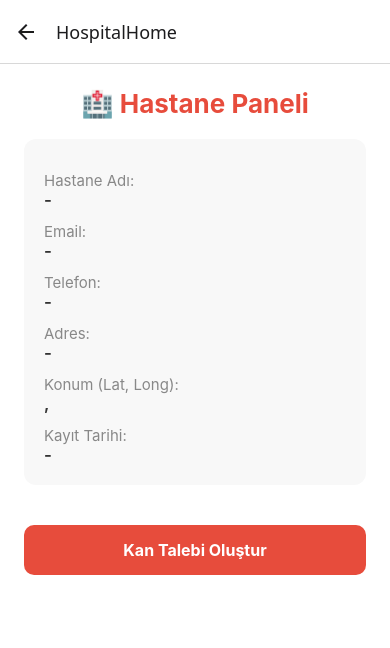
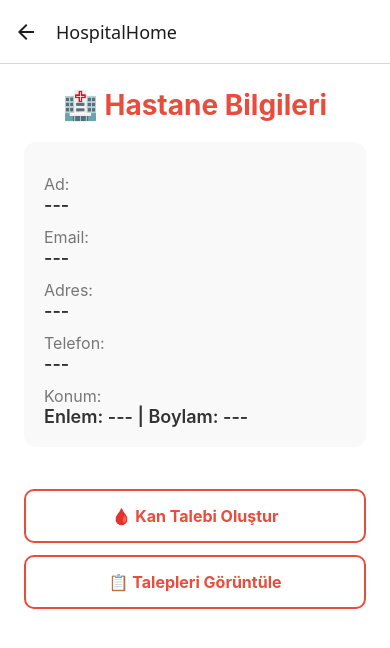
Before and after one commit to seriftales/Hemolink, a React Native app in the folder frontend/: screen /HospitalHome in a window 390 px wide. Shown: the top 648 px of the page. Built offline with nearby package versions, Linux system fonts and the light colour scheme.

Commit message:
Talepleri görüntüleme ekranı güncellendi tablo formu eklendi , hastane için kan talebi oluşturma ekranı eklendi

```diff
--- a/frontend/App.js
+++ b/frontend/App.js
@@ -9,6 +9,8 @@ import HomeScreen from './screens/HomeScreen';
 import ProfileScreen from './screens/ProfileScreen';
 import NearbyCentersScreen from './screens/NearbyCentersScreen';
 import HospitalHomeScreen from './screens/HospitalHomeScreen';
+import HospitalRequestsScreen from './screens/HospitalRequestsScreen';
+import CreateBloodRequestScreen from './screens/CreateBloodRequestScreen';
 import { AuthProvider } from './context/AuthContext';
 
 const Stack = createNativeStackNavigator();
@@ -24,6 +26,8 @@ export default function App() {
           <Stack.Screen name="Register" component={RegisterScreen} />
           <Stack.Screen name="Home" component={HomeScreen} />
           <Stack.Screen name="Profile" component={ProfileScreen} />
+          <Stack.Screen name="CreateBloodRequest" component={CreateBloodRequestScreen} />
+          <Stack.Screen name="HospitalRequests" component={HospitalRequestsScreen} />
           <Stack.Screen name="NearbyCenters" component={NearbyCentersScreen} />
           <Stack.Screen name="HospitalHome" component={HospitalHomeScreen} />
         </Stack.Navigator>
--- a/frontend/navigation/AppNavigator.js
+++ b/frontend/navigation/AppNavigator.js
@@ -11,6 +11,8 @@ import HomeScreen from '../screens/HomeScreen';
 import NearbyCentersScreen from '../screens/NearbyCentersScreen';
 import ProfileScreen from '../screens/ProfileScreen';
 import HospitalHomeScreen from '../screens/HospitalHomeScreen';
+import HospitalRequestsScreen from './screens/HospitalRequestsScreen';
+import CreateBloodRequestScreen from './screens/CreateBloodRequestScreen';
 
 const Stack = createStackNavigator();
 
@@ -24,8 +26,10 @@ const AppNavigator = () => {
         <Stack.Screen name="HospitalLogin" component={HospitalLoginScreen} />
         <Stack.Screen name="Register" component={RegisterScreen} />
         <Stack.Screen name="Home" component={HomeScreen} />
+        <Stack.Screen name="CreateBloodRequest" component={CreateBloodRequestScreen} />
         <Stack.Screen name="NearbyCenters" component={NearbyCentersScreen} />
         <Stack.Screen name="Profile" component={ProfileScreen} />
+        <Stack.Screen name="HospitalRequests" component={HospitalRequestsScreen} />
       </Stack.Navigator>
     </NavigationContainer>
   );
--- /dev/null
+++ b/frontend/screens/CreateBloodRequestScreen.js
@@ -0,0 +1,111 @@
+import React, { useState } from 'react';
+import {
+  View,
+  Text,
+  StyleSheet,
+  TouchableOpacity,
+  ScrollView,
+  Alert
+} from 'react-native';
+import { Picker } from '@react-native-picker/picker';
+import FormInput from '../components/FormInput';
+
+const CreateBloodRequestScreen = ({ route, navigation }) => {
+  const hospital = route.params?.hospital;
+
+  const [bloodType, setBloodType] = useState('A+');
+  const [urgencyLevel, setUrgencyLevel] = useState('low');
+
+  const handleSubmit = () => {
+    Alert.alert('Başarılı', 'Kan talebi oluşturuldu.');
+    // 👇 Daha sonra backend'e gönderilecek alanlar
+    console.log({
+      hospital_id: hospital.id,
+      blood_type: bloodType,
+      urgency_level: urgencyLevel,
+    });
+    navigation.goBack();
+  };
+
+  return (
+    <ScrollView contentContainerStyle={styles.container}>
+      <Text style={styles.header}>Kan Talebi Oluştur</Text>
+
+      <Text style={styles.label}>Kan Grubu</Text>
+      <View style={styles.pickerWrapper}>
+        <Picker
+          selectedValue={bloodType}
+          onValueChange={(itemValue) => setBloodType(itemValue)}
+          style={styles.picker}
+        >
+          {['A+', 'A-', 'B+', 'B-', 'AB+', 'AB-', '0+', '0-'].map((type) => (
+            <Picker.Item key={type} label={type} value={type} />
+          ))}
+        </Picker>
+      </View>
+
+      <Text style={styles.label}>Aciliyet Durumu</Text>
+      <View style={styles.pickerWrapper}>
+        <Picker
+          selectedValue={urgencyLevel}
+          onValueChange={(itemValue) => setUrgencyLevel(itemValue)}
+          style={styles.picker}
+        >
+          {['low', 'medium', 'high', 'critical'].map((level) => (
+            <Picker.Item key={level} label={level.toUpperCase()} value={level} />
+          ))}
+        </Picker>
+      </View>
+
+      <TouchableOpacity style={styles.button} onPress={handleSubmit}>
+        <Text style={styles.buttonText}>Talebi Oluştur</Text>
+      </TouchableOpacity>
+    </ScrollView>
+  );
+};
+
+const styles = StyleSheet.create({
+  container: {
+    padding: 24,
+    backgroundColor: '#fff',
+    flexGrow: 1,
+  },
+  header: {
+    fontSize: 26,
+    fontWeight: 'bold',
+    color: '#e74c3c',
+    marginBottom: 20,
+    textAlign: 'center',
+  },
+  label: {
+    fontSize: 16,
+    color: '#555',
+    marginBottom: 6,
+    marginTop: 18,
+  },
+  pickerWrapper: {
+    borderWidth: 1,
+    borderColor: '#ccc',
+    borderRadius: 8,
+    overflow: 'hidden',
+    backgroundColor: '#f2f2f2',
+  },
+  picker: {
+    height: 50,
+    width: '100%',
+  },
+  button: {
+    marginTop: 40,
+    backgroundColor: '#e74c3c',
+    padding: 15,
+    borderRadius: 12,
+    alignItems: 'center',
+  },
+  buttonText: {
+    color: '#fff',
+    fontSize: 17,
+    fontWeight: 'bold',
+  },
+});
+
+export default CreateBloodRequestScreen;
--- a/frontend/screens/HospitalHomeScreen.js
+++ b/frontend/screens/HospitalHomeScreen.js
@@ -5,40 +5,43 @@ const HospitalHomeScreen = ({ route, navigation }) => {
   const hospital = route.params?.hospital;
 
   const handleCreateBloodRequest = () => {
-    // İstek oluşturma fonksiyonu (ileride API eklenecek)
-    alert('Kan talebi oluşturuldu!');
+    navigation.navigate('CreateBloodRequest', { hospital });
+  };
+
+  const handleViewRequests = () => {
+    navigation.navigate('HospitalRequests');
   };
 
   return (
     <ScrollView contentContainerStyle={styles.container}>
-      <Text style={styles.header}>🏥 Hastane Paneli</Text>
+      <Text style={styles.header}>🏥 Hastane Bilgileri</Text>
 
       <View style={styles.card}>
-        <Text style={styles.label}>Hastane Adı:</Text>
-        <Text style={styles.value}>{hospital?.name || '-'}</Text>
+        <Text style={styles.label}>Ad:</Text>
+        <Text style={styles.value}>{hospital?.name || '---'}</Text>
 
         <Text style={styles.label}>Email:</Text>
-        <Text style={styles.value}>{hospital?.email || '-'}</Text>
+        <Text style={styles.value}>{hospital?.email || '---'}</Text>
+
+        <Text style={styles.label}>Adres:</Text>
+        <Text style={styles.value}>{hospital?.address || '---'}</Text>
 
         <Text style={styles.label}>Telefon:</Text>
-        <Text style={styles.value}>{hospital?.phone || '-'}</Text>
+        <Text style={styles.value}>{hospital?.phone || '---'}</Text>
 
-        <Text style={styles.label}>Adres:</Text>
-        <Text style={styles.value}>{hospital?.address || '-'}</Text>
-
-        <Text style={styles.label}>Konum (Lat, Long):</Text>
+        <Text style={styles.label}>Konum:</Text>
         <Text style={styles.value}>
-          {hospital?.latitude}, {hospital?.longitude}
-        </Text>
-
-        <Text style={styles.label}>Kayıt Tarihi:</Text>
-        <Text style={styles.value}>
-          {hospital?.created_at ? new Date(hospital.created_at).toLocaleString() : '-'}
+          Enlem: {hospital?.latitude || '---'} | Boylam: {hospital?.longitude || '---'}
         </Text>
       </View>
 
-      <TouchableOpacity style={styles.button} onPress={handleCreateBloodRequest}>
-        <Text style={styles.buttonText}>Kan Talebi Oluştur</Text>
+      {/* ⬜ Aynı Stilde Butonlar */}
+      <TouchableOpacity style={styles.buttonSecondary} onPress={handleCreateBloodRequest}>
+        <Text style={styles.buttonSecondaryText}>🩸 Kan Talebi Oluştur</Text>
+      </TouchableOpacity>
+
+      <TouchableOpacity style={styles.buttonSecondary} onPress={handleViewRequests}>
+        <Text style={styles.buttonSecondaryText}>📋 Talepleri Görüntüle</Text>
       </TouchableOpacity>
     </ScrollView>
   );
@@ -52,39 +55,40 @@ const styles = StyleSheet.create({
     alignItems: 'center',
   },
   header: {
-    fontSize: 26,
+    fontSize: 28,
     fontWeight: 'bold',
     color: '#e74c3c',
     marginBottom: 20,
   },
   card: {
     width: '100%',
-    backgroundColor: '#f8f8f8',
+    backgroundColor: '#f9f9f9',
     padding: 20,
     borderRadius: 12,
     marginBottom: 30,
     elevation: 3,
   },
   label: {
-    fontSize: 15,
-    color: '#888',
+    fontSize: 16,
+    color: '#777',
     marginTop: 12,
   },
   value: {
-    fontSize: 17,
+    fontSize: 18,
     fontWeight: '600',
     color: '#333',
   },
-  button: {
-    backgroundColor: '#e74c3c',
+  buttonSecondary: {
+    borderColor: '#e74c3c',
+    borderWidth: 2,
     padding: 15,
     borderRadius: 10,
     width: '100%',
     alignItems: 'center',
-    marginTop: 10,
+    marginTop: 12,
   },
-  buttonText: {
-    color: '#fff',
+  buttonSecondaryText: {
+    color: '#e74c3c',
     fontWeight: 'bold',
     fontSize: 16,
   },
--- a/frontend/screens/HospitalRequestsScreen.js
+++ b/frontend/screens/HospitalRequestsScreen.js
@@ -0,0 +1,93 @@
+import React from 'react';
+import { View, Text, StyleSheet, ScrollView } from 'react-native';
+
+const mockRequests = [
+  {
+    id: 1,
+    blood_type: 'A+',
+    urgency_level: 'high',
+    status: 'active',
+    created_at: '2025-05-20 14:33',
+  },
+  {
+    id: 2,
+    blood_type: 'B-',
+    urgency_level: 'critical',
+    status: 'active',
+    created_at: '2025-05-18 09:12',
+  },
+  {
+    id: 3,
+    blood_type: '0+',
+    urgency_level: 'medium',
+    status: 'completed',
+    created_at: '2025-05-10 17:45',
+  },
+];
+
+const HospitalRequestsScreen = () => {
+  return (
+    <ScrollView style={styles.container}>
+      <Text style={styles.header}>Talepler</Text>
+
+      <View style={styles.tableHeader}>
+        <Text style={styles.cellHeader}>ID</Text>
+        <Text style={styles.cellHeader}>Kan Grubu</Text>
+        <Text style={styles.cellHeader}>Aciliyet</Text>
+        <Text style={styles.cellHeader}>Durum</Text>
+        <Text style={styles.cellHeader}>Tarih</Text>
+      </View>
+
+      {mockRequests.map((request) => (
+        <View key={request.id} style={styles.tableRow}>
+          <Text style={styles.cell}>{request.id}</Text>
+          <Text style={styles.cell}>{request.blood_type}</Text>
+          <Text style={styles.cell}>{request.urgency_level}</Text>
+          <Text style={styles.cell}>{request.status}</Text>
+          <Text style={styles.cell}>{request.created_at}</Text>
+        </View>
+      ))}
+    </ScrollView>
+  );
+};
+
+const styles = StyleSheet.create({
+  container: {
+    padding: 16,
+    backgroundColor: '#fff',
+  },
+  header: {
+    fontSize: 26,
+    fontWeight: 'bold',
+    color: '#e74c3c',
+    marginBottom: 20,
+    textAlign: 'center',
+  },
+  tableHeader: {
+    flexDirection: 'row',
+    backgroundColor: '#f8d7da',
+    padding: 12,
+    borderRadius: 8,
+  },
+  tableRow: {
+    flexDirection: 'row',
+    paddingVertical: 10,
+    borderBottomColor: '#eee',
+    borderBottomWidth: 1,
+  },
+  cellHeader: {
+    flex: 1,
+    fontWeight: 'bold',
+    color: '#c0392b',
+    fontSize: 14,
+    textAlign: 'center',
+  },
+  cell: {
+    flex: 1,
+    fontSize: 13,
+    textAlign: 'center',
+    color: '#333',
+  },
+});
+
+export default HospitalRequestsScreen;
--- a/frontend/services/api.js
+++ b/frontend/services/api.js
@@ -1,4 +1,4 @@
-const BASE_URL = 'http://192.168.148.114:3000';
+const BASE_URL = 'http://192.168.124.85:3000';
 // kendi IP ve portuna göre ayarla
 
 const loginReq = async (email, password) => {
```
